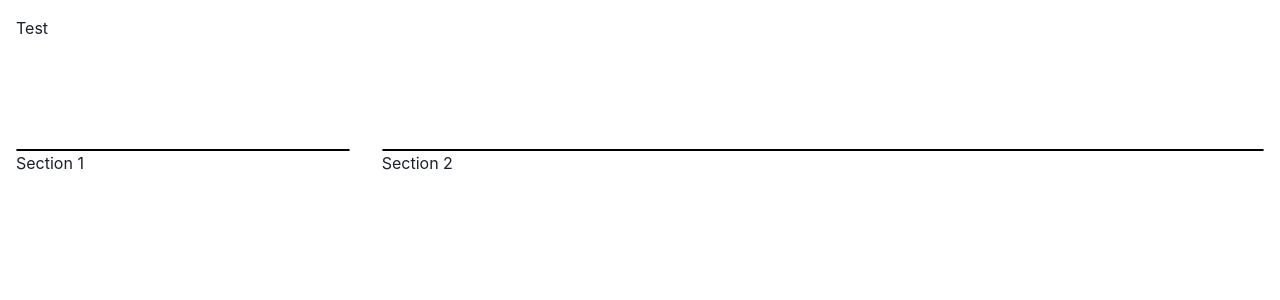
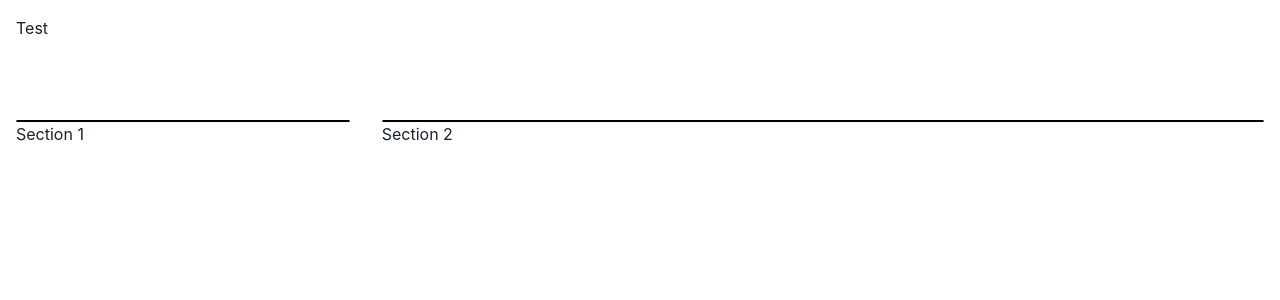
Before and after one commit to EnzoDFer/InternalSite, a React (Create React App) app: page / in a window 1280 px wide. Shown: the top 300 px of the page. Built offline with nearby package versions, Linux system fonts and the light colour scheme.

Commit message:
Change header styles

```diff
--- a/src/Components/Header.module.css
+++ b/src/Components/Header.module.css
@@ -3,4 +3,5 @@
   background-color: white;
   position: sticky;
   padding: 1rem;
+  margin-bottom: 1rem;
 }
--- a/src/Global.module.css
+++ b/src/Global.module.css
@@ -1,6 +1,6 @@
 .page {
   display: grid;
   grid-template-columns: 0.4fr 1fr;
-  grid-template-rows: 0.2fr 1fr;
+  grid-template-rows: 0.15fr 1fr;
   height: 100vh;
 }
```
